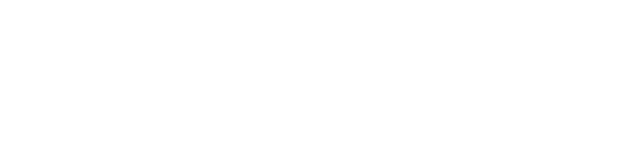
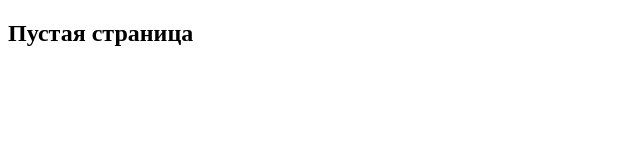
Before and after one commit to PaulDovS/1696853-technomart-30, a plain HTML site: page Catalog.html in a window 1280 px wide. Shown: the whole page, without its empty margins (0-640 px from the left). Drawn offline with Linux system fonts and the light colour scheme.

Commit message:
Поправки

```diff
--- a/Catalog.html
+++ b/Catalog.html
@@ -1,11 +1,11 @@
 <!DOCTYPE html>
 <html lang="ru">
     <head>
-    <meta charset="UTF-8">
-    <meta name="viewport" content="width=device-width, initial-scale=1.0">
-    <title>Document</title>
+        <meta charset="UTF-8">
+        <meta name="viewport" content="width=device-width, initial-scale=1.0">
+        <title>Document</title>
     </head>
     <body>
-
+        <h2>Пустая страница</h2>
     </body>
 </html>
```
Also changed, not shown: blank.html (indentation only).
